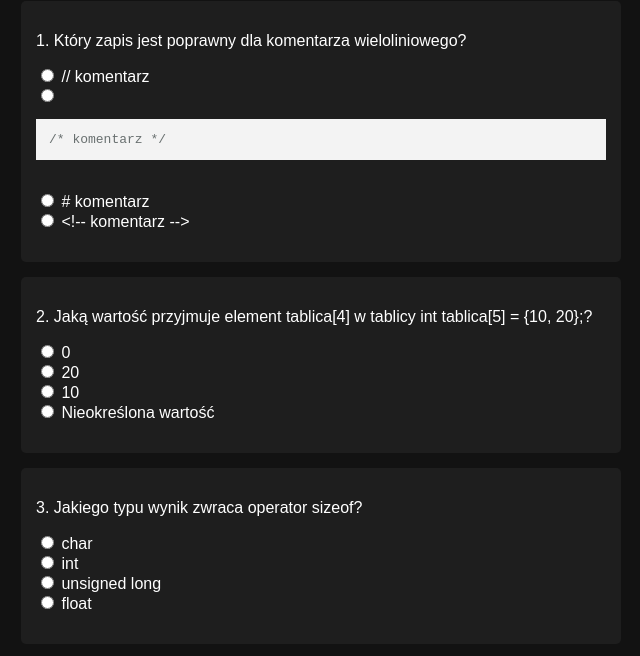
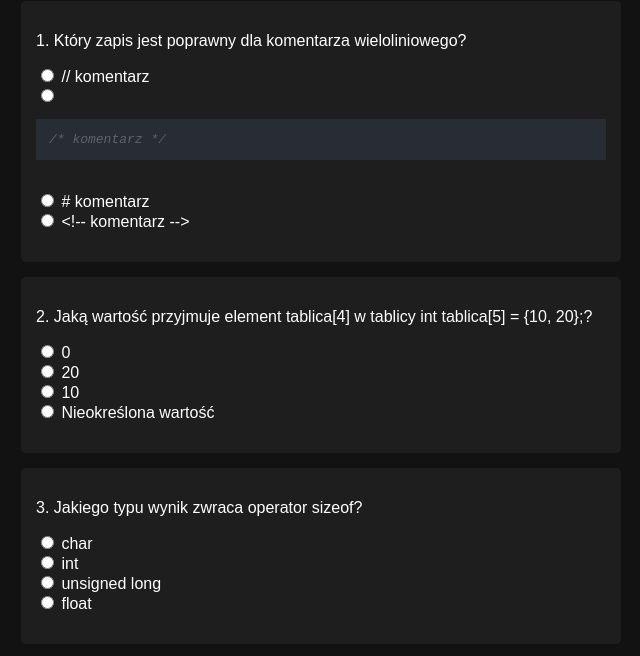
Before and after one commit to materamaba/PP1-quiz, a plain HTML site: page index.html in a window 1280 px wide. Shown: the part 79-735 px from the top of the page, without its empty margins (319-959 px from the left). Drawn offline with nearby package versions, Linux system fonts and the light colour scheme.

Commit message:
Update index.html

```diff
--- a/index.html
+++ b/index.html
@@ -513,7 +513,7 @@ const questions = [
         loadQuiz();
     </script>
 </body></html>
-<link rel="stylesheet" href="https://cdnjs.cloudflare.com/ajax/libs/highlight.js/11.9.0/styles/default.min.css">
+<link rel="stylesheet" href="https://cdnjs.cloudflare.com/ajax/libs/highlight.js/11.9.0/styles/atom-one-dark.min.css">
 <script src="https://cdnjs.cloudflare.com/ajax/libs/highlight.js/11.9.0/highlight.min.js"></script>
 
 <!-- and it's easy to individually load additional languages -->
```
